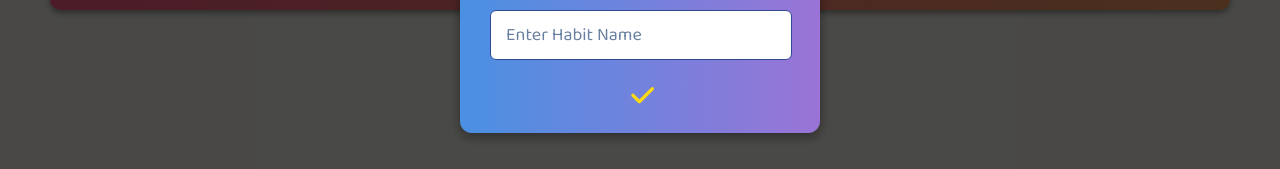
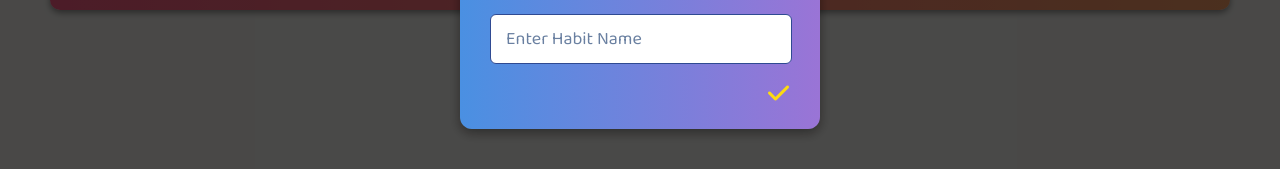
Before and after one commit to joseph-johnson27001/habit-spinner, a Vue app: page / in a window 1280 px wide. Both pictures are taken after a click on the label "Add New Habit". Shown: the part 168-337 px from the top of the page. Built offline with nearby package versions, Linux system fonts and the light colour scheme.

Commit message:
Margin update

```diff
--- a/src/components/Habits/AddHabitModal.vue
+++ b/src/components/Habits/AddHabitModal.vue
@@ -120,13 +120,12 @@ h2 {
 
 .modal-actions {
   display: flex;
-  justify-content: center;
+  justify-content: flex-end;
 }
 
 .add-button {
-  font-size: 26px;
-  margin-bottom: -10px;
-  margin-right: -5px;
+  font-size: 24px;
+  margin: -5px -5px -10px 0px;
   cursor: pointer;
   background: transparent;
   color: #fdda11;
```
